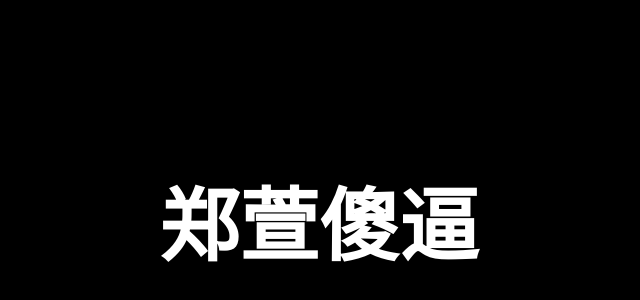
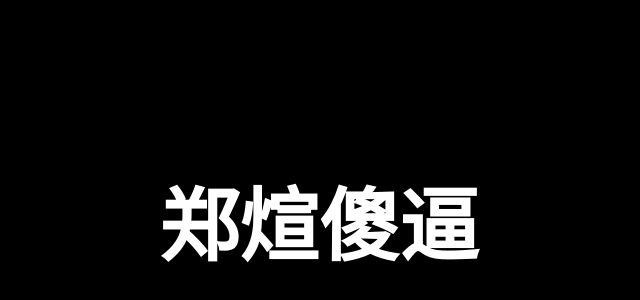
Before and after one commit to 2781563656/2781563656qq, a plain HTML site: page index.html in a window 1280 px wide. Shown: the part 180-480 px from the top of the page, without its empty margins (321-961 px from the left). Drawn offline with Linux system fonts and the light colour scheme.

Commit message:
Update index.html

```diff
--- a/index.html
+++ b/index.html
@@ -23,6 +23,6 @@
     </style>
 </head>
 <body>
-    <h1>郑萱傻逼</h1>
+    <h1>郑煊傻逼</h1>
 </body>
 </html>
```
